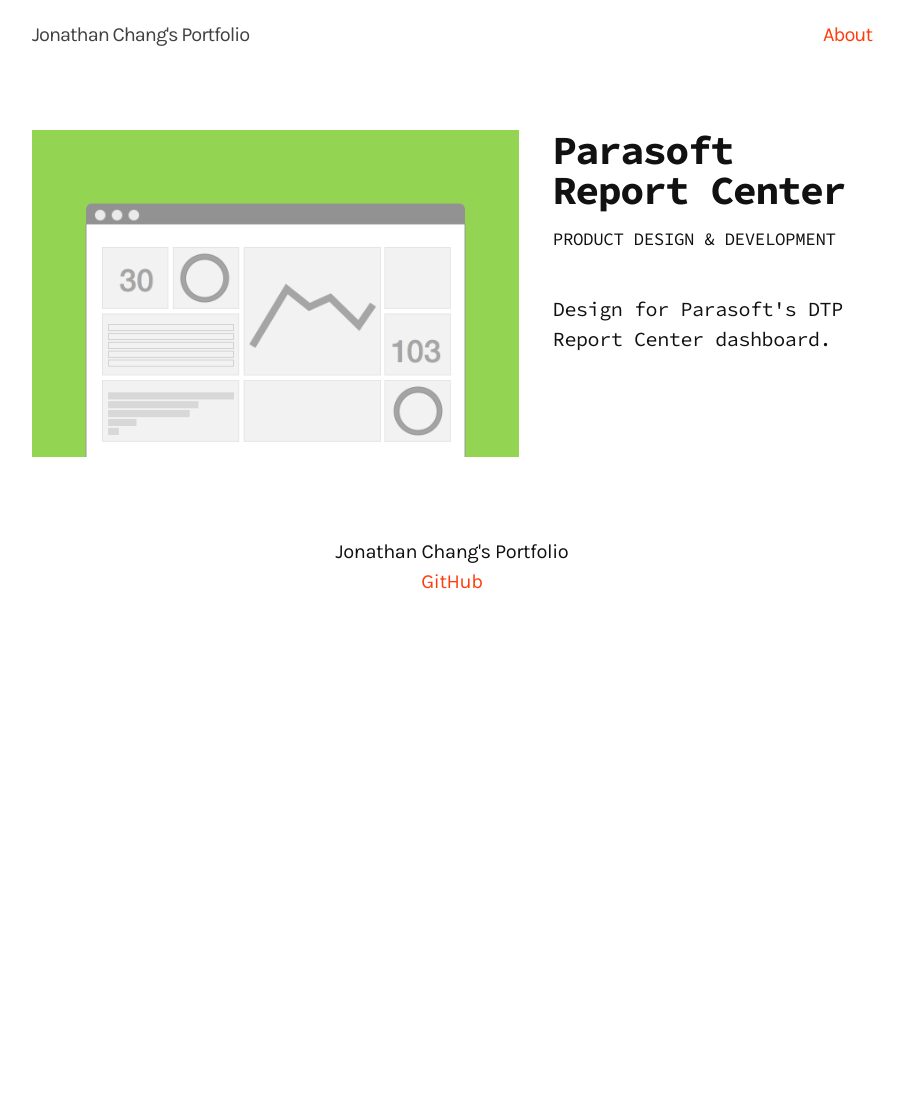
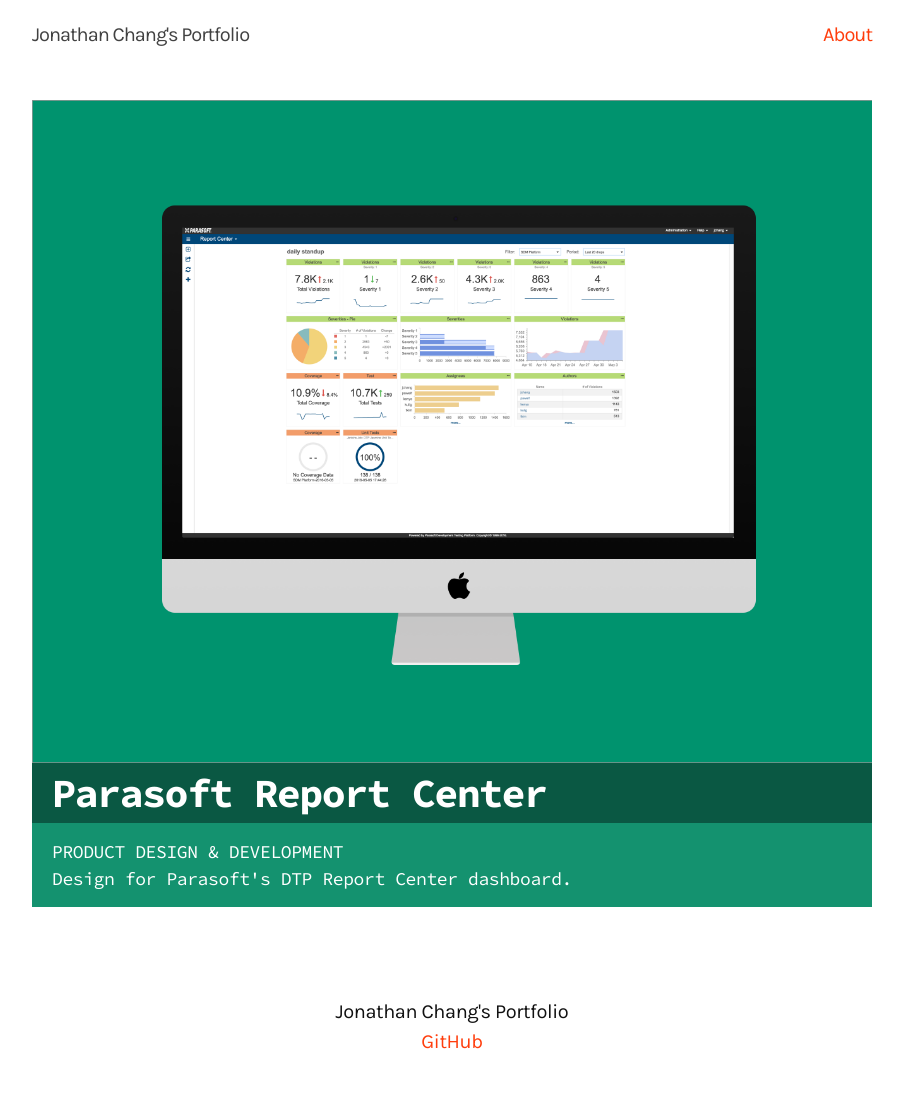
Before and after one commit to dotheygandalf/portfolio, a Jekyll site: the page built from index.html, in a window 1280 px wide. Shown: the whole page, without its empty margins (188-1092 px from the left). Built offline with Jekyll 4.4.1, drawn with Linux system fonts in a browser that asks for light colours; before the commit the page ends 900 px from its top, so only the background shows below that.

Commit message:
improve home page

```diff
--- a/_sass/_layout.scss
+++ b/_sass/_layout.scss
@@ -134,11 +134,6 @@
 
 /* Index page */
 .post-left {
-    float: left;
-    width: 58%;
-    margin-right: 4%;
-    margin-bottom: 20px;
-
     @include media-query($on-palm) {
         width: 100%;
         margin-bottom: 0;
@@ -146,25 +141,48 @@
 }
 
 .post-right {
-    float: right;
-    width: 38%;
-    height: auto;
 
   @include media-query($on-palm) {
     margin-top: $spacing-unit / 2;
     width: 100%;
   }
+
+  .post-details {
+    padding: 15px 20px;
+    background: #14926F;
+    color: #fff;
+  }
+
+  h1 {
+    background: #0A5843;
+    margin: 0;
+    padding: 10px 20px;
+  }
+
+  p {
+    margin: 0;
+    padding: 0;
+    font-size: 18px;
+  }
 }
 
 .post-link {
+  h1 {
+    margin: 0;
+  }
+
   a, a:visited {
-        color: $text-color;
+    color: #fff;
   }
 }
 
 .post-caption {
   text-transform: uppercase;
   font-size: $small-font-size;
+  margin: 0;
+  background: #14926F;
+  color: #fff;
+  padding: 5px 20px;
 }
 
 
--- a/index.html
+++ b/index.html
@@ -12,6 +12,7 @@
           <h1 class="post-link">
             <a href="{{ post.url | prepend: site.baseurl }}">{{ post.title }}</a>
           </h1>
+          <div class="post-details">
             <p class="post-caption">
               {{ post.caption }}
             </p>
@@ -19,6 +20,7 @@
               {{ post.intro }}
             </p>
           </div>
+        </div>
       </li>
     {% endfor %}
   </ul>
```
Also changed, not shown: images/dashboard-thumbnail.png. Lines whose indentation alone changed are shown as unchanged.
